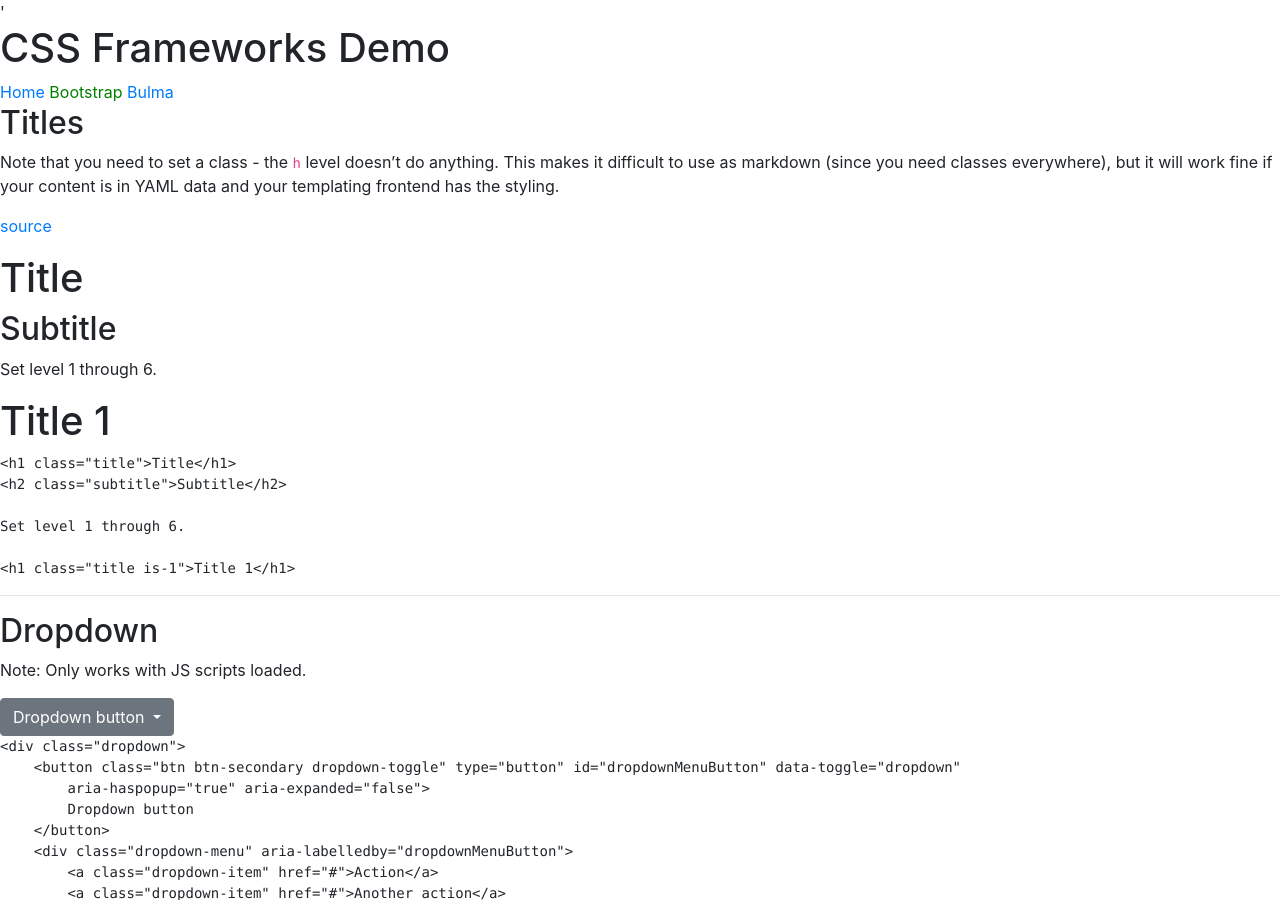
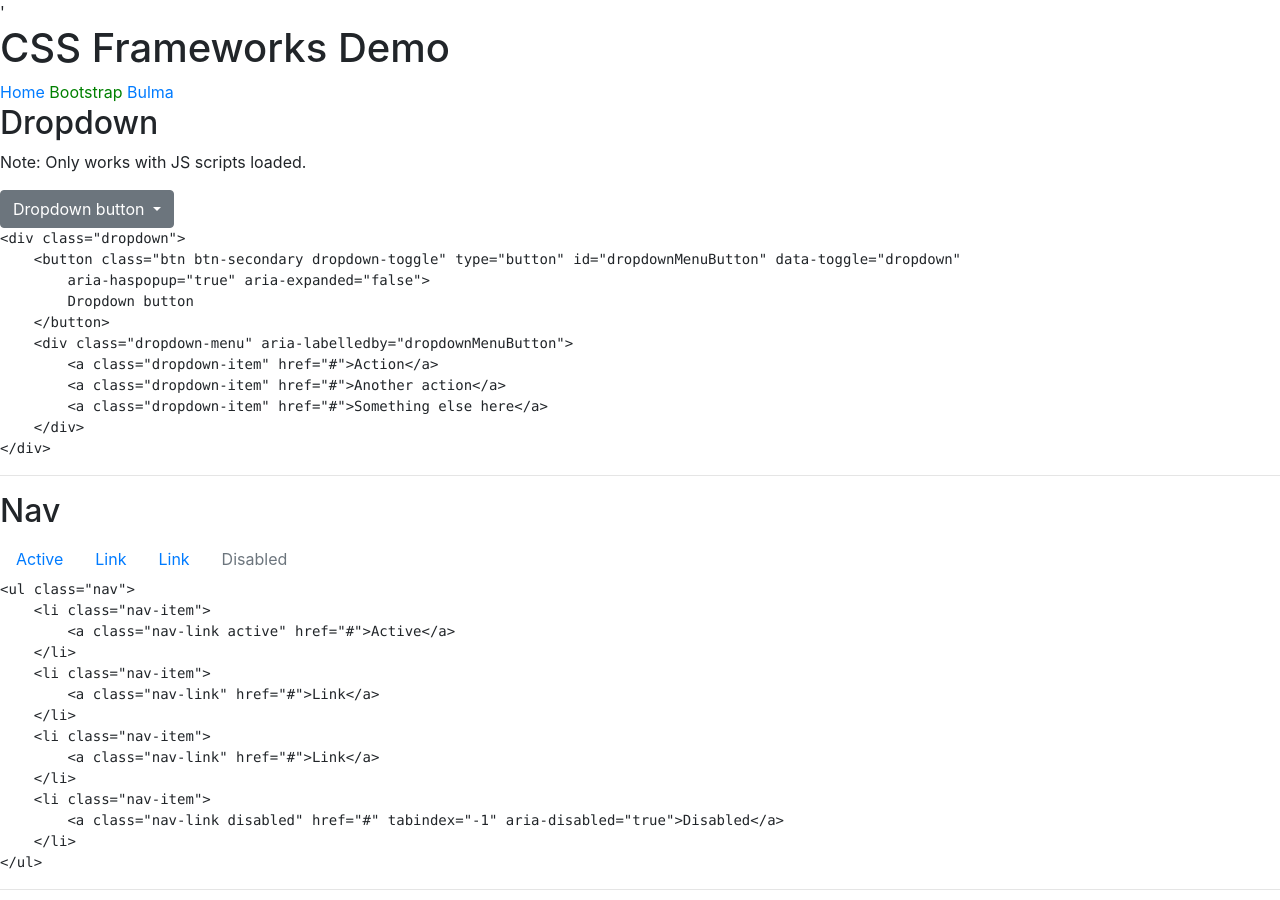
Before and after one commit to MichaelCurrin/css-frameworks-demo, a Jekyll site: the page built from bootstrap.md, in a window 1280 px wide and 900 px high. Built offline with Jekyll 4.4.1, drawn with Linux system fonts in a browser that asks for light colours.

Commit message:
feat: Remove bulma content

````diff
--- a/bootstrap.md
+++ b/bootstrap.md
@@ -2,30 +2,6 @@
 title: Bootstrap
 layout: default
 resources: bootstrap_resources.html
----
-
-## Titles
-
-Note that you need to set a class - the `h` level doesn't do anything. This makes it difficult to use as markdown (since you need classes everywhere), but it will work fine if your content is in YAML data and your templating frontend has the styling.
-
-[source](https://bulma.io/documentation/elements/title/)
-
-<h1 class="title">Title</h1>
-<h2 class="subtitle">Subtitle</h2>
-
-Set level 1 through 6.
-
-<h1 class="title is-1">Title 1</h1>
-
-```html
-<h1 class="title">Title</h1>
-<h2 class="subtitle">Subtitle</h2>
-
-Set level 1 through 6.
-
-<h1 class="title is-1">Title 1</h1>
-```
-
 ---
 
 ## Dropdown
````
